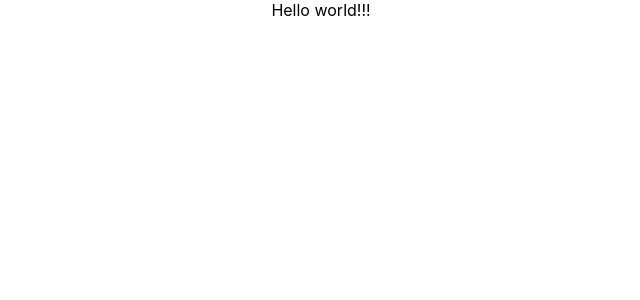
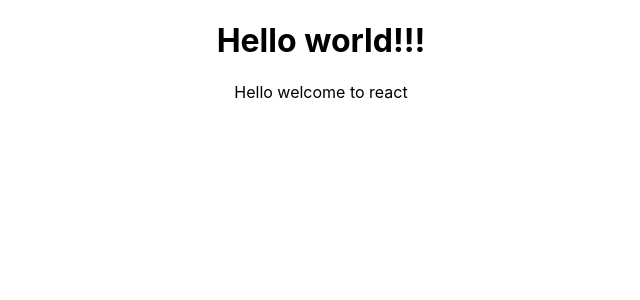
Before and after one commit to Ninad-Bandiwadekar/React, a React (Create React App) app in the folder firstapp/: page / in a window 1280 px wide. Shown: the top 300 px of the page, without its empty margins (319-959 px from the left). Built offline with nearby package versions, Linux system fonts and the light colour scheme.

Commit message:
multiple tag

```diff
--- a/firstapp/src/App.js
+++ b/firstapp/src/App.js
@@ -5,7 +5,8 @@
   return (
     <div className="App">
 
-        Hello world!!!
+        <h1>Hello world!!!</h1>
+        <p>Hello welcome to react</p>
     </div>
   );
 }
```
